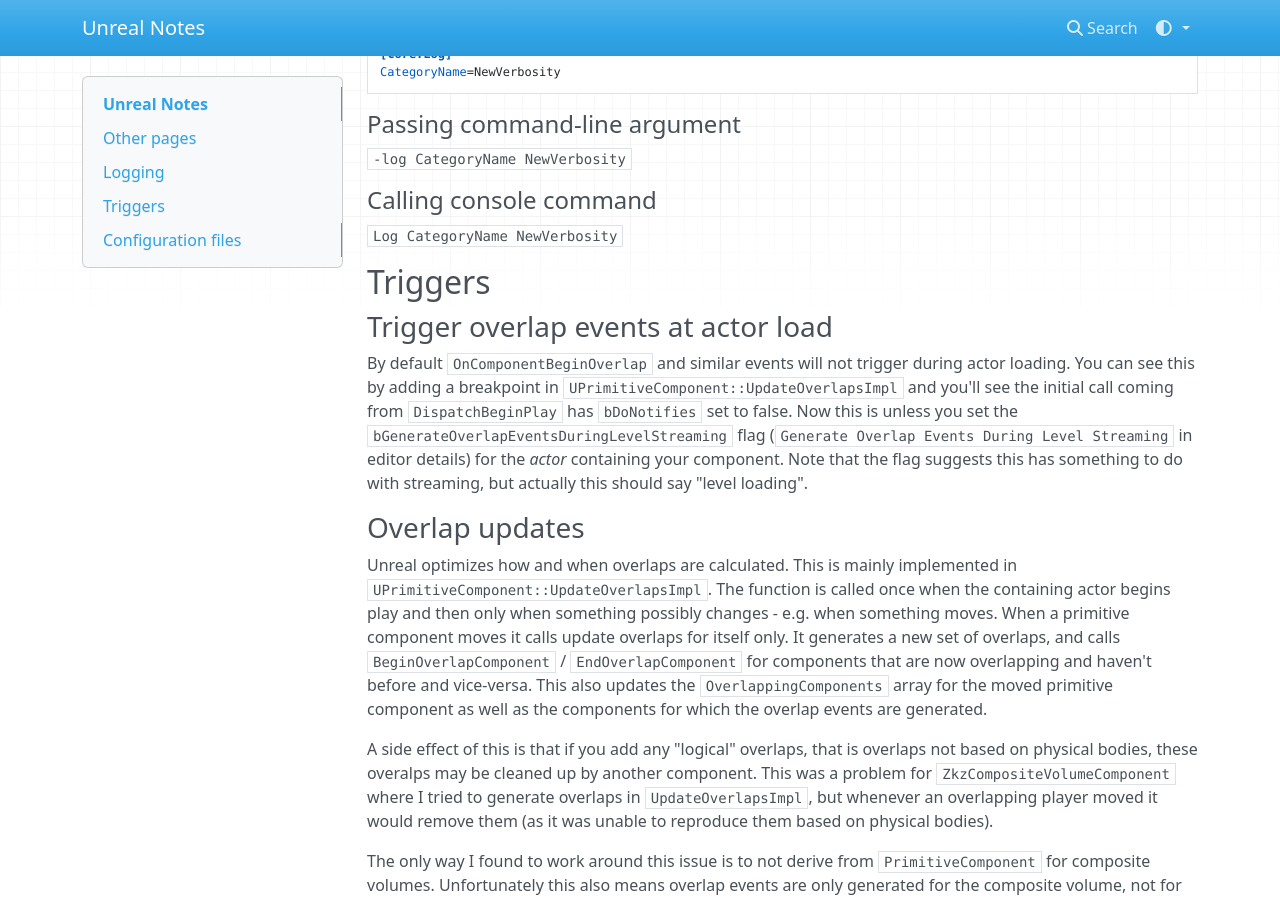
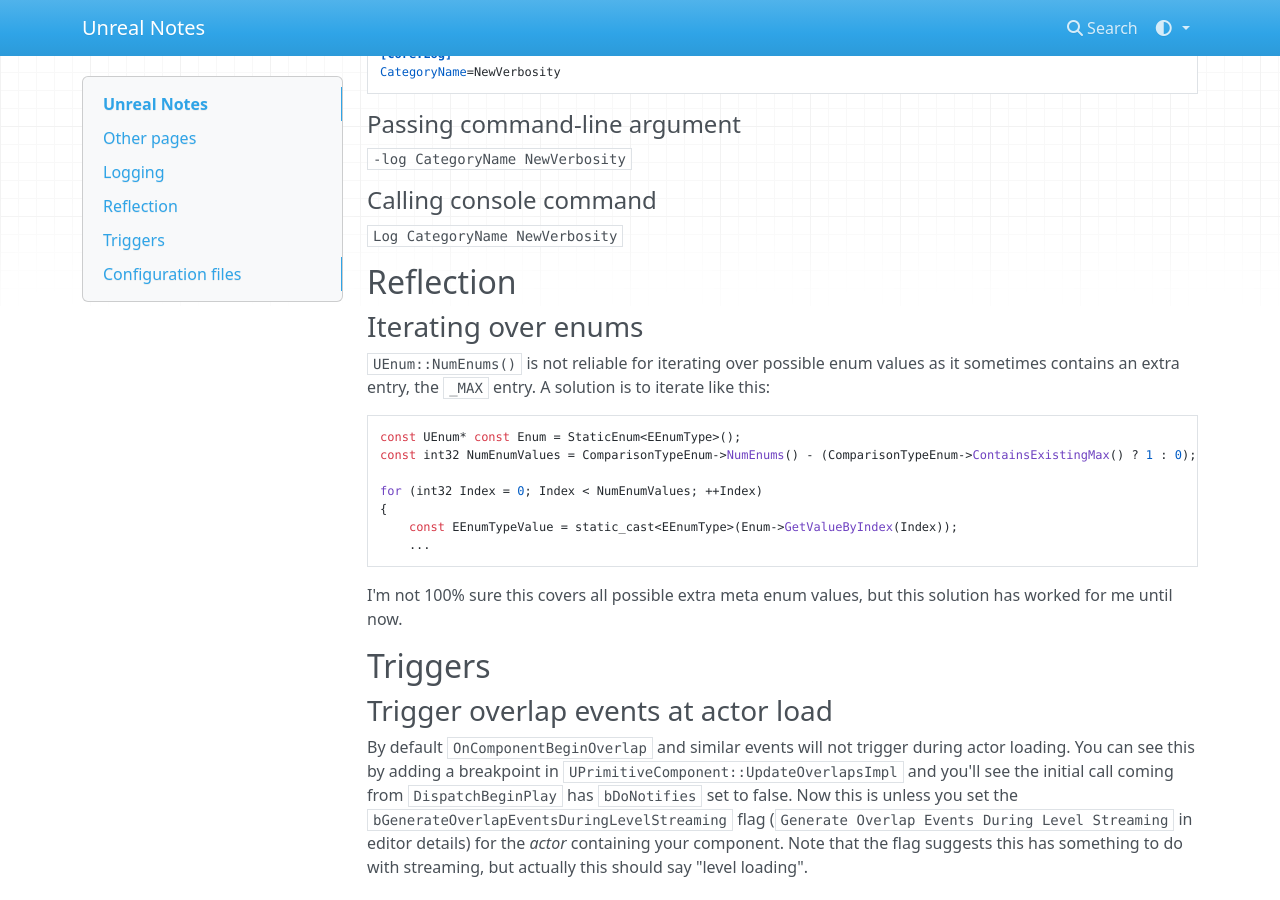
Before and after one commit to mikosz/unreal-notes, an MkDocs documentation site: the page built from docs/index.md, in a window 1280 px wide and 900 px high, scrolled down 426 px. Built offline with MkDocs 1.6.1, drawn with Linux system fonts in a browser that asks for light colours; nearby versions of some CDN libraries.

Commit message:
Enum itaration

````diff
--- a/docs/index.md
+++ b/docs/index.md
@@ -31,6 +31,26 @@
 
 `Log CategoryName NewVerbosity`
 
+Reflection
+----------
+
+### Iterating over enums
+
+`UEnum::NumEnums()` is not reliable for iterating over possible enum values as it sometimes contains an extra entry,
+the `_MAX` entry. A solution is to iterate like this:
+
+```
+const UEnum* const Enum = StaticEnum<EEnumType>();
+const int32 NumEnumValues = ComparisonTypeEnum->NumEnums() - (ComparisonTypeEnum->ContainsExistingMax() ? 1 : 0);
+
+for (int32 Index = 0; Index < NumEnumValues; ++Index)
+{
+	const EEnumTypeValue = static_cast<EEnumType>(Enum->GetValueByIndex(Index));
+	...
+```
+
+I'm not 100% sure this covers all possible extra meta enum values, but this solution has worked for me until now.
+
 Triggers
 --------
 
````
